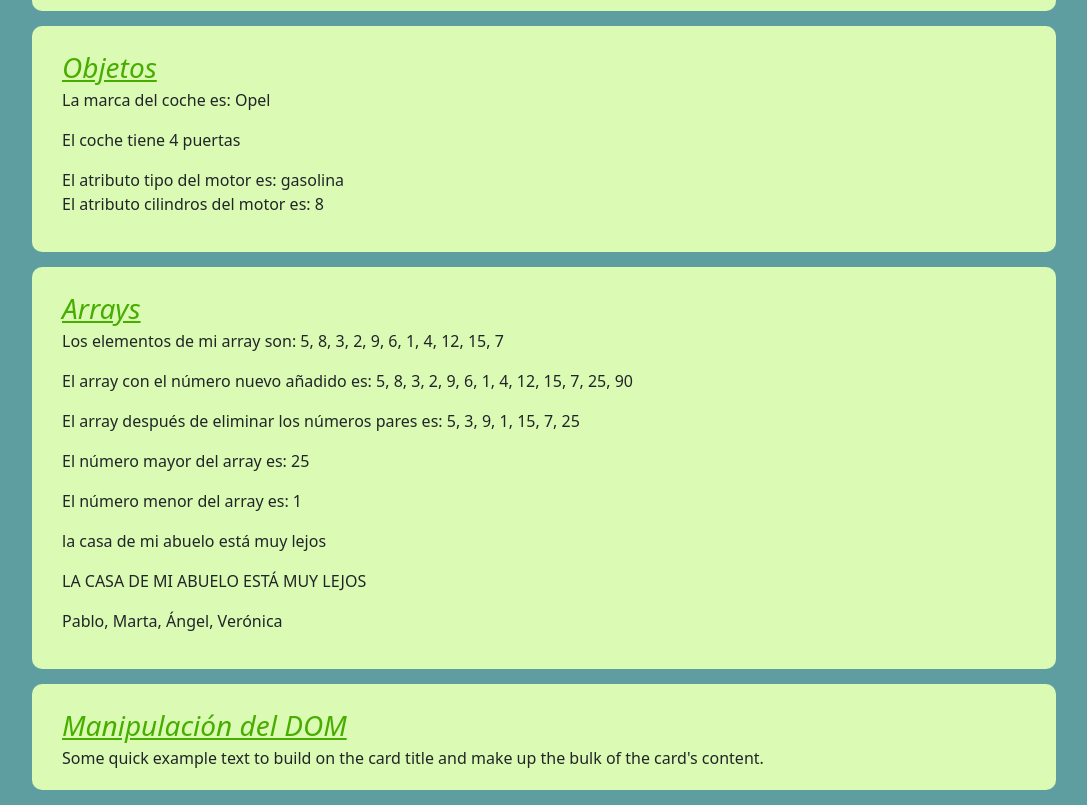
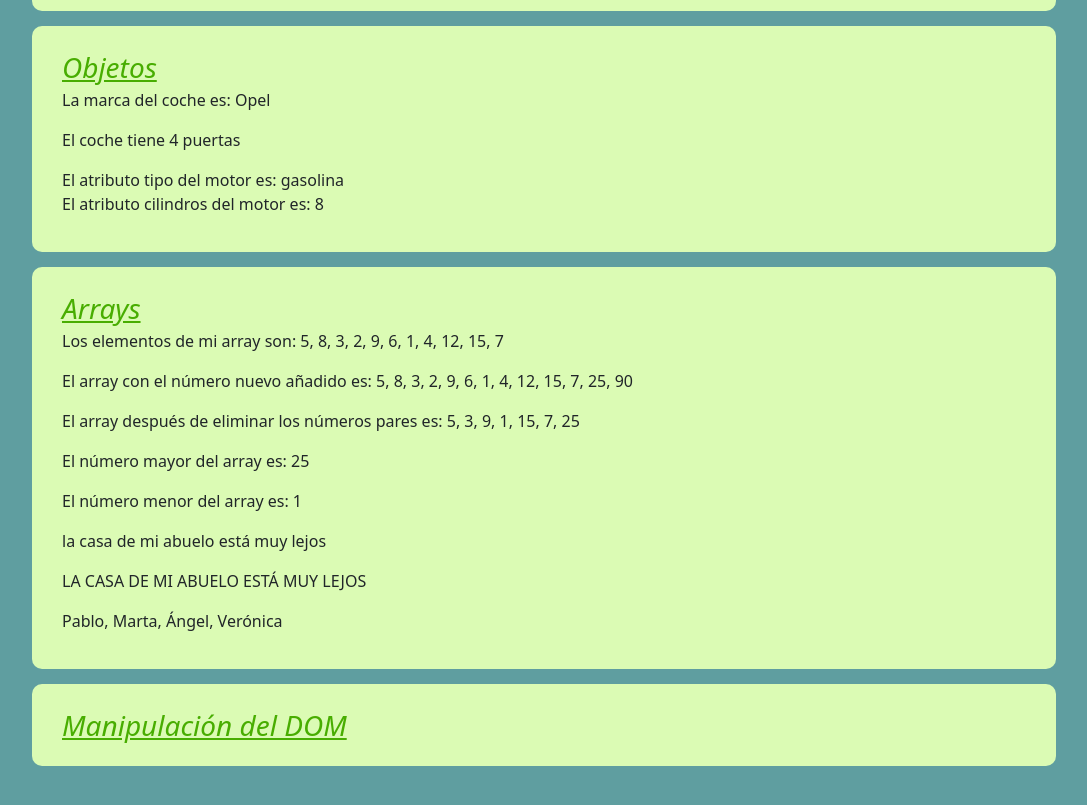
Before and after one commit to Sara-Poyo-Pastor/Primeros-pasos-con-javascript, a plain HTML site: page index.html in a window 1280 px wide. Shown: the part 1158-1963 px from the top of the page, without its empty margins (96-1183 px from the left). After the commit the page ends 1939 px from the top, so only its background shows below. Drawn offline with nearby package versions, Linux system fonts and the light colour scheme.

Commit message:
a falta de DOM

```diff
--- a/index.html
+++ b/index.html
@@ -72,7 +72,7 @@
       <div class="cardContainer">
         <div class="card-header">Manipulación del DOM</div>
         <div class="card-body">
-          <p class="card-text">Some quick example text to build on the card title and make up the bulk of the card's content.</p>
+          <p class="card-text"></p>
         </div>
       </div>
       <script src="javascritp/variables.js"></script>
--- a/javascritp/arrays.js
+++ b/javascritp/arrays.js
@@ -26,7 +26,6 @@ function eliminarNumerosPares(array) {
   document.getElementById("eliminarPares").textContent += "El array después de eliminar los números pares es: " + array.join(", ");
 }
 eliminarNumerosPares(numeros);
-
 
 function obtenerNumeroMayor(array) {
   let mayor = array[0];
@@ -71,7 +70,6 @@ function convertirEnMayusculas(texto) {
 }
 convertirEnMayusculas("la casa de mi abuelo está muy lejos");
 
-
 function convertirPrimeraLetraMayuscula(nombres) {
   let nombresConvertidos = [];
   for (let i = 0; i < nombres.length; i++) {
```
